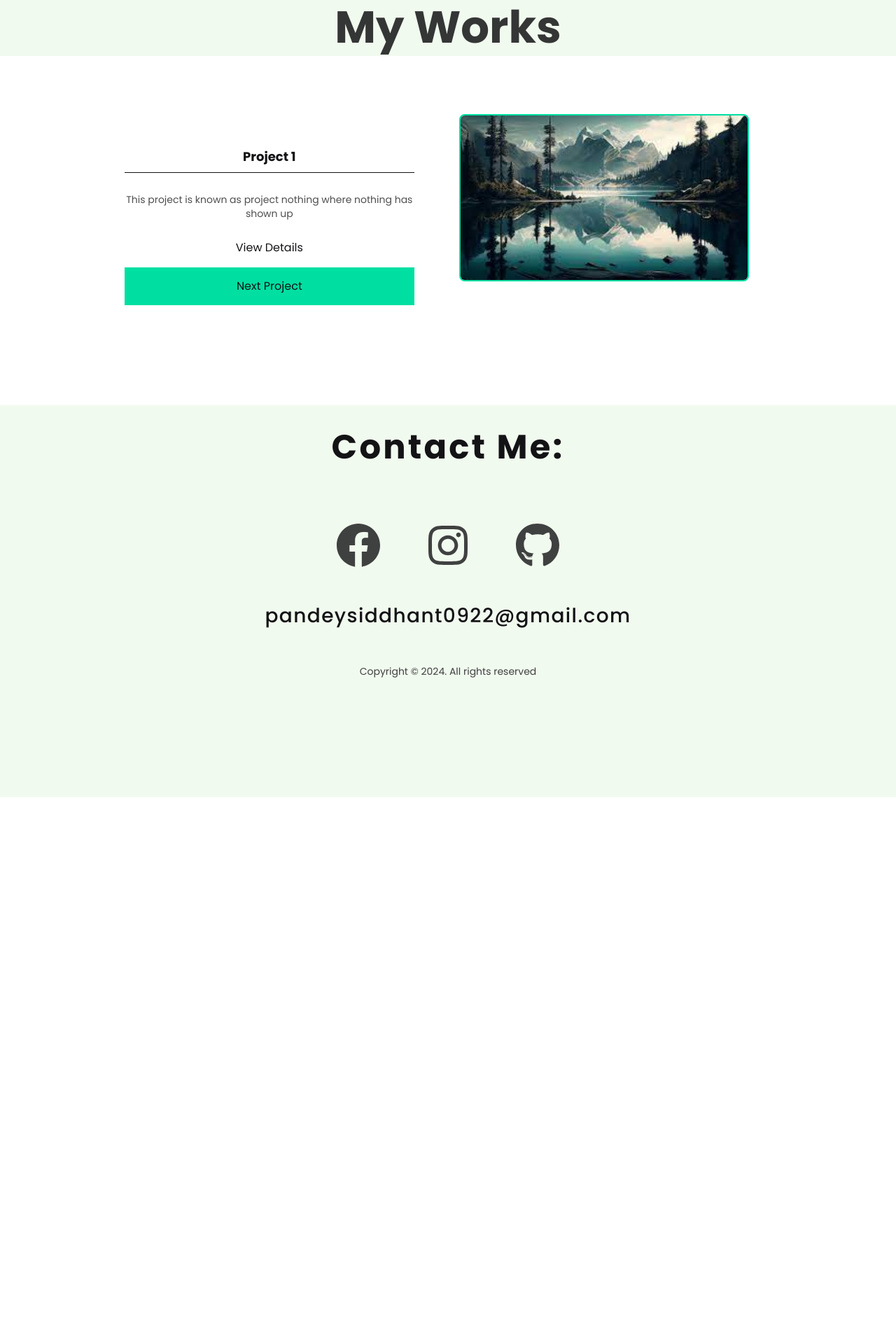
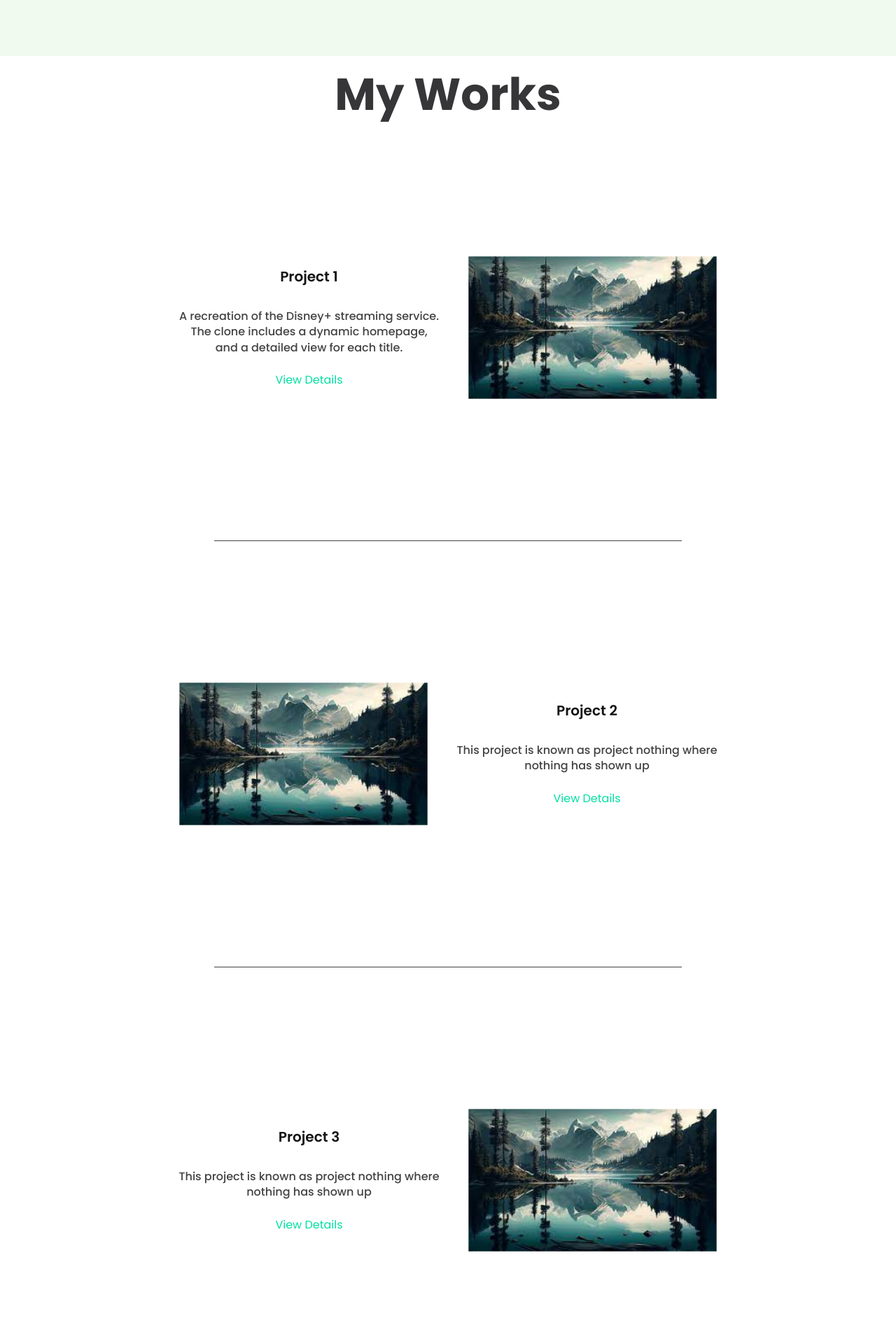
Before and after one commit to Siddhant0Pandey/SiddhantPandeyPortfolio, a React (Vite) app: page /services in a window 1280 px wide. Shown: the part 720-2640 px from the top of the page at 70% size. Before the commit the page ends 1859 px from the top, so only its background shows below. Built offline with nearby package versions, Linux system fonts and the light colour scheme.

Commit message:
mywork section updated

```diff
--- a/src/components/NavSection.jsx
+++ b/src/components/NavSection.jsx
@@ -65,6 +65,21 @@ function NavSection({ isdarkmode, toggledarkmode }) {
           </li>
           <li className="w-12 h-12">
             <NavLink
+              to="services"
+              className={
+                location.pathname === "/services" ? "navlink-active" : ""
+              }
+            >
+              <div className="navLinks flex flex-col justify-center items-center text-sm gap-[0.2rem]">
+                <MdMiscellaneousServices
+                  className={` ${isdarkmode ? "iconDark" : "iconLight"}`}
+                />
+                <span className="navText">Services</span>
+              </div>
+            </NavLink>
+          </li>
+          <li className="w-12 h-12">
+            <NavLink
               to="contact"
               className={
                 location.pathname === "/contact" ? "navlink-active" : ""
@@ -78,21 +93,6 @@ function NavSection({ isdarkmode, toggledarkmode }) {
               </div>
             </NavLink>
           </li>
-          <li className="w-12 h-12">
-            <NavLink
-              to="services"
-              className={
-                location.pathname === "/services" ? "navlink-active" : ""
-              }
-            >
-              <div className="navLinks flex flex-col justify-center items-center text-sm gap-[0.2rem]">
-                <MdMiscellaneousServices
-                  className={` ${isdarkmode ? "iconDark" : "iconLight"}`}
-                />
-                <span className="navText">Services</span>
-              </div>
-            </NavLink>
-          </li>
         </ul>
       </nav>
     </>
--- a/src/components/pages/MyWorks.jsx
+++ b/src/components/pages/MyWorks.jsx
@@ -1,5 +1,6 @@
-import { useState } from "react";
+// eslint-disable-next-line react/prop-types
 
+function MyWorks() {
   const projectsData = [
     {
       id: 1,
@@ -26,55 +27,84 @@ const projectsData = [
         "This project is known as project nothing where nothing has shown up",
     },
   ];
-// eslint-disable-next-line react/prop-types
-
-function MyWorks() {
-  const [currentProject, setCurrentProject] = useState(projectsData[0]);
-
-  const nextProject = () => {
-    const currentIndex = projectsData.findIndex(
-      (project) => project.id === currentProject.id
-    );
-    const nextIndex = (currentIndex + 1) % projectsData.length;
-    console.log("Current Index:", currentIndex);
-    console.log("Next Index:", nextIndex);
-
-    setCurrentProject(projectsData[nextIndex]);
-  };
 
   return (
-    <div>
-      <h1 className="md:text-[4rem] mb-[3rem] text-[2rem] font-bold opacity-85 ">
+    <div className="md:pt-[12vh] pt-[6vh] fade-out m-auto md:w-[85%] w-80% leading-[1.4] font-Poppins ">
+      <h1 className="md:text-[4rem] mb-[3rem] text-[2rem] font-bold opacity-85">
         My Works
       </h1>
-      <div className="flex flex-col md:flex-row justify-between md:gap-8 gap-3">
-        <div className="flex-1 mb-4 md:mb-0 flex justify-center flex-col">
-          <h3 className="text-lg font-bold mb-2 items-start">
-            {currentProject.name}
-          </h3>
-          <hr />
-          <p className="text-sm opacity-75 mt-2 pt-5 pb-5 mb-2">
-            {currentProject.description}
+      <div className="flex flex-col gap-16">
+        <div className="flex flex-col md:flex-row gap-6 h-[60vh] inView">
+          <div className="flex-1 flex flex-col justify-center gap-6 p-2">
+            <h2 className="text-xl font-semibold mb-2">Project 1</h2>
+            <p className=" font-medium opacity-80">
+              A recreation of the Disney+ streaming service. The clone includes
+              a dynamic homepage, and a detailed view for each title.
             </p>
-          <h5>
-            <a href="#" className="text-blue-500 mt-2 hover:underline">
+            <a
+              href="https://martheomovies.vercel.app/"
+              target="_blank"
+              rel="noreferrer"
+              className="text-highlights hover:underline underline-offset-4"
+            >
               View Details
             </a>
-          </h5>
-
-          <button
-            onClick={nextProject}
-            className="p-4 bg-highlights mt-4 hover:shadow-md inline-block"
+          </div>
+          <div className="flex-1 flex items-center object-contain">
+            <img
+              src={projectsData[0].image}
+              alt={projectsData.name}
+              className="w-full h-auto scale-95 hover:scale-100 transition-all duration-200"
+            />
+          </div>
+        </div>
+        <hr className="opacity-80 w-[85%] m-auto  " />
+        <div className="flex flex-col md:flex-row gap-6  h-[60vh] inView">
+          <div className="flex-1 flex items-center">
+            <img
+              src={projectsData[0].image}
+              alt={projectsData.name}
+              className="w-full h-auto scale-95 hover:scale-100 transition-all duration-200"
+            />
+          </div>
+          <div className="flex-1 flex flex-col justify-center gap-6 p-2">
+            <h2 className="text-xl font-semibold mb-2">Project 2</h2>
+            <p className="font-medium opacity-80">
+              This project is known as project nothing where nothing has shown
+              up
+            </p>
+            <a
+              href="https://martheomovies.vercel.app/"
+              target="_blank"
+              rel="noreferrer"
+              className="text-highlights hover:underline underline-offset-4"
             >
-            Next Project
-          </button>
+              View Details
+            </a>
           </div>
-        <div className="flex-1 md:p-8 p-4">
-          <div className="h-64 sm:h-96 md:h-80 lg:h-96 xl:h-80">
+        </div>
+        <hr className="opacity-80 w-[85%] m-auto  " />
+        <div className="flex flex-col md:flex-row gap-6 h-[60vh] inView">
+          <div className="flex-1 flex flex-col justify-center gap-6 p-2">
+            <h2 className="text-xl font-semibold mb-2">Project 3</h2>
+            <p className="font-medium opacity-80">
+              This project is known as project nothing where nothing has shown
+              up
+            </p>
+            <a
+              href="https://martheomovies.vercel.app/"
+              target="_blank"
+              rel="noreferrer"
+              className="text-highlights hover:underline underline-offset-4"
+            >
+              View Details
+            </a>
+          </div>
+          <div className="flex-1 flex items-center">
             <img
-              src={currentProject.image}
-              alt={currentProject.name}
-              className="w-full  object-cover mb-4 rounded-lg  hover:scale-95 transition-all duration-200  border-2 border-highlights"
+              src={projectsData[0].image}
+              alt={projectsData.name}
+              className="w-full h-auto scale-95 hover:scale-100 transition-all duration-200"
             />
           </div>
         </div>
--- a/src/components/pages/Services.jsx
+++ b/src/components/pages/Services.jsx
@@ -12,7 +12,7 @@ function Services() {
       <h1 className="md:text-[4rem] text-[2rem] font-bold opacity-85">
         Skills and Services
       </h1>
-      <div className="flex md:justify-evenly mt-[4rem] md:flex-row  items-center  justify-center gap-7 md:gap-2 flex-col mb-[4rem]">
+      <div className="flex md:justify-evenly mt-[4rem] md:flex-row  items-center  justify-center gap-10 md:gap-2 flex-col mb-[4rem]">
         <div className="   shadow-lg md:w-[20rem] w-[18rem] flex flex-col items-center md:p-4 p-3 h-auto md:pb-6 pb-5 hover:shadow-sm">
           <MdOutlineLayers className="md:text-[6rem] text-[5rem] text-highlights" />
           <h3 className="uppercase mb-[2rem] mt-[1rem] font-bold underline underline-offset-4 ">
@@ -35,7 +35,7 @@ function Services() {
           </div>
         </div>
       </div>
-      <div className="mb-16 mt-8rem m-auto md:w-[85%] w-80%">
+      <div className="mb-16 mt-8rem m-auto md:w-[85%] w-80% pb-10">
         <MyWorks />
       </div>
     </section>
--- a/src/index.css
+++ b/src/index.css
@@ -140,7 +140,7 @@
 }
 @keyframes slideIn {
   from {
-    right: -25rem;
+    right: -22rem;
   }
   to {
     right: 0;
@@ -172,6 +172,20 @@
   }
   to {
     width: 100%;
+  }
+}
+
+.inView {
+  animation-timeline: view();
+  animation-range: entry;
+  animation: inview linear;
+}
+@keyframes inview {
+  from {
+    scale: 0;
+  }
+  to {
+    scale: 1.7;
   }
 }
 @media (max-width: 767px) {
```
Lines whose indentation alone changed are shown as unchanged.
